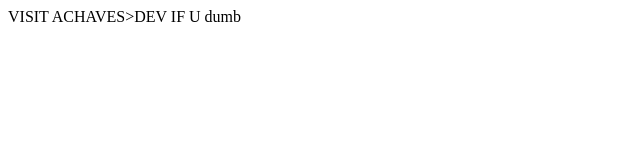
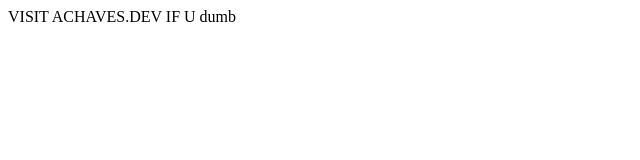
Before and after one commit to usachav/Website1, a plain HTML site: page index.html in a window 1280 px wide. Shown: the full height of the page, 0-640 px from the left. Drawn offline with Linux system fonts and the light colour scheme.

Commit message:
edited >

```diff
--- a/index.html
+++ b/index.html
@@ -1,9 +1,12 @@
 <html>
+
 <head>
   <title> Alan Chaves
   </title>
 </head>
+
 <body>
-      <h>VISIT ACHAVES>DEV IF U dumb</h>
+  <h>VISIT ACHAVES.DEV IF U dumb</h>
 </body>
+
 </html>
```
Lines whose indentation alone changed are shown as unchanged.
